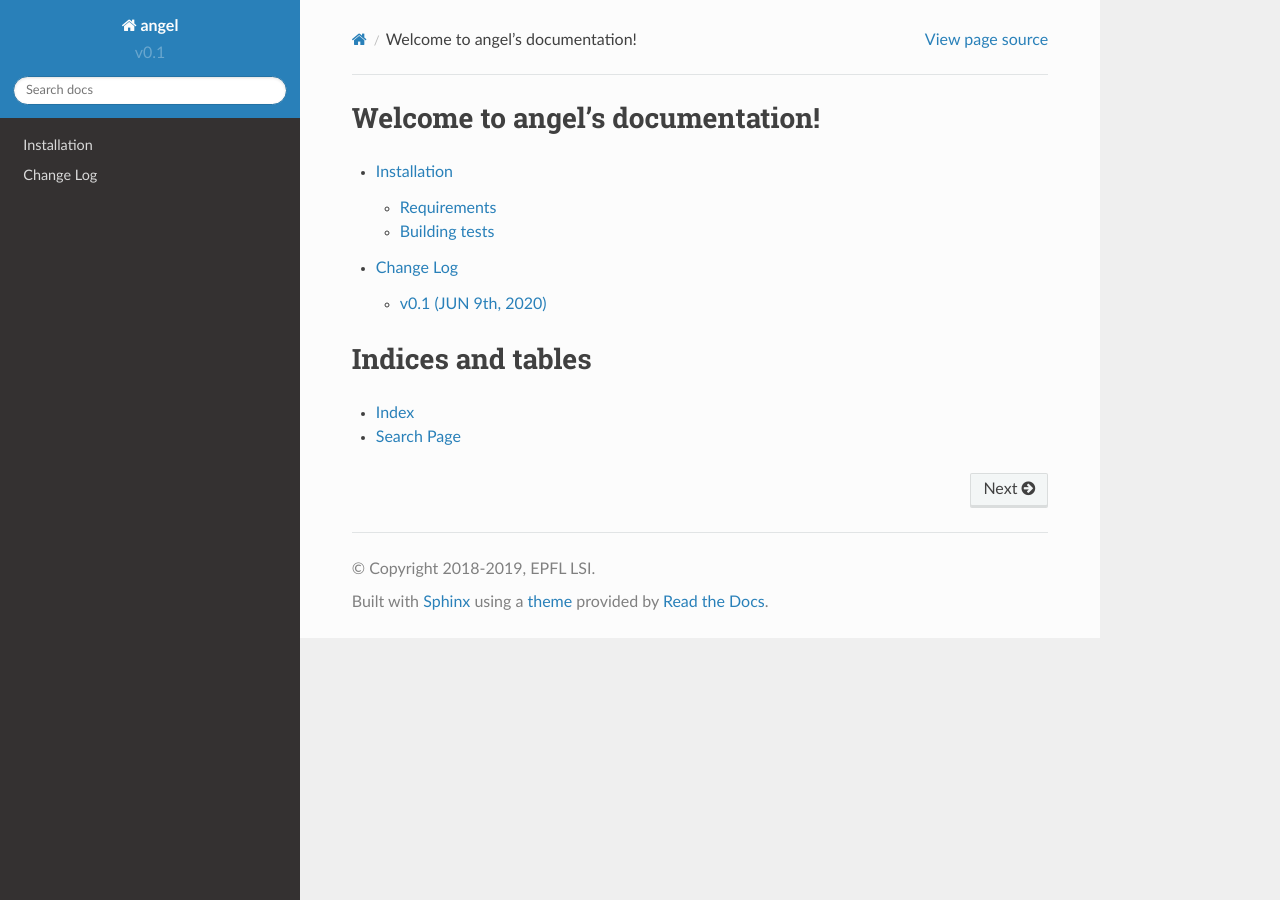
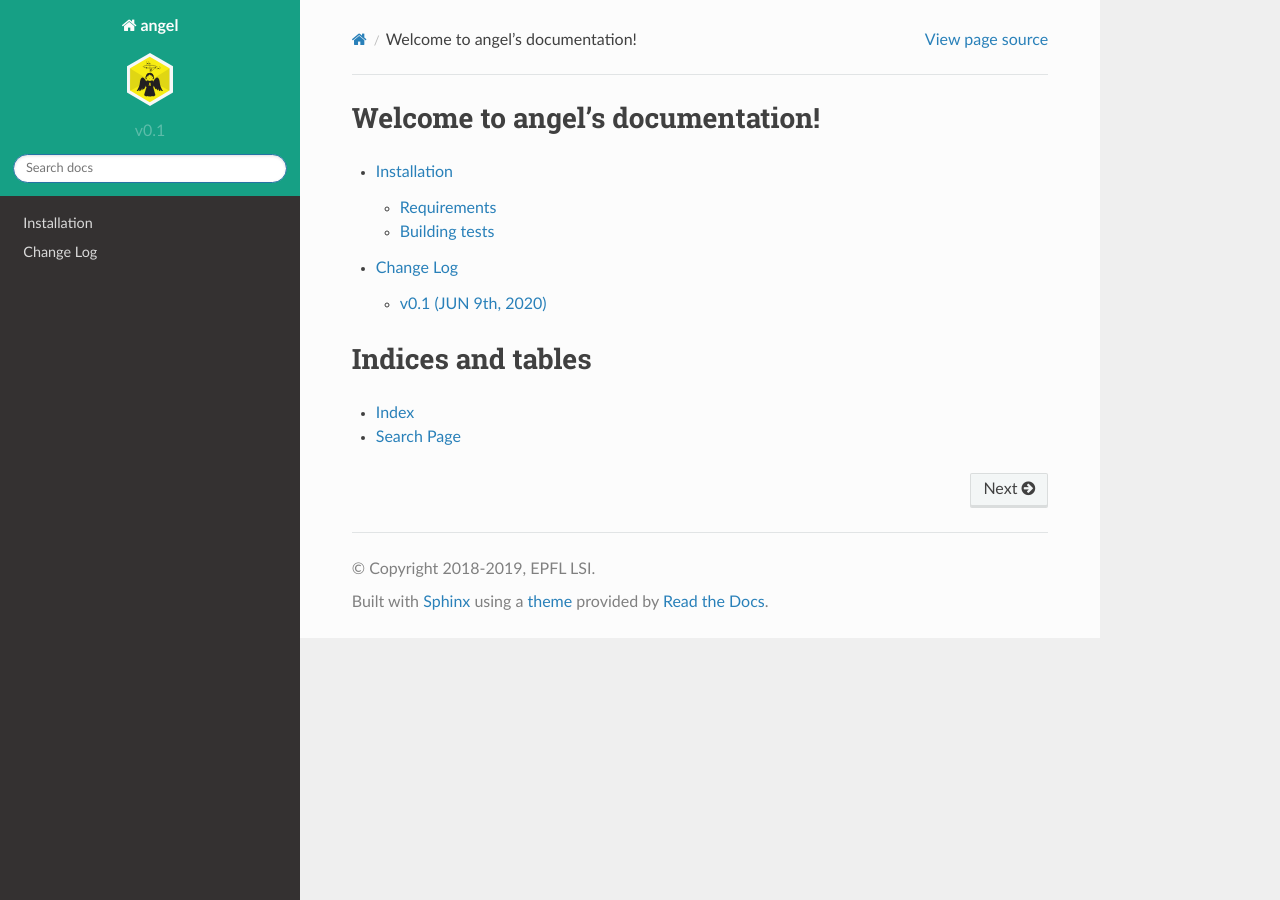
Before and after one commit to fmozafari/angel, a Sphinx documentation site: the page built from docs/index.rst, in a window 1280 px wide. Built offline with Sphinx 7.4.7 and the Read the Docs theme 2.0.0, drawn with Linux system fonts in a browser that asks for light colours; pages that are not in the unit, such as notebooks, are missing from menus.

Commit message:
update doc add logo

```diff
--- a/docs/conf.py
+++ b/docs/conf.py
@@ -89,8 +89,11 @@ html_theme = 'sphinx_rtd_theme'
 # further.  For a list of options available for each theme, see the
 # documentation.
 #
-# html_theme_options = {}
-
+html_theme_options = {
+  'style_nav_header_background': '#16A085',
+  'logo_only': False
+}
+html_logo = "angel.svg"
 # Add any paths that contain custom static files (such as style sheets) here,
 # relative to this directory. They are copied after the builtin static files,
 # so a file named "default.css" will overwrite the builtin "default.css".
```
Also changed, not shown: docs/angel.svg (added), 1 other file.
